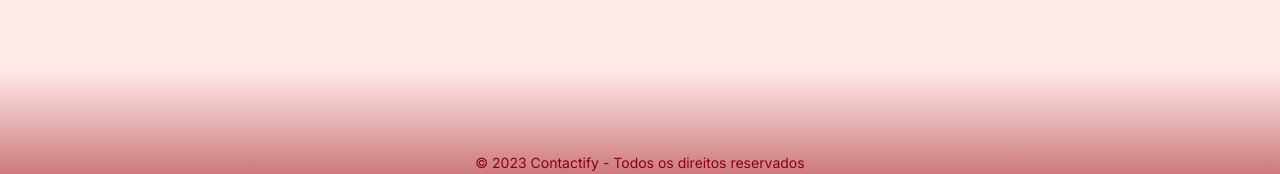
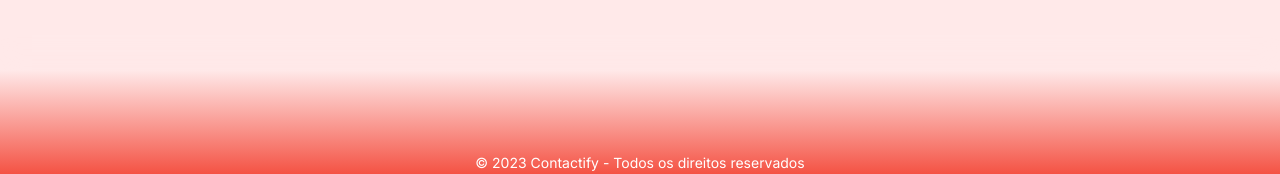
Before and after one commit to sanielnascimento/contactify, a React (Vite) app: page /login in a window 1280 px wide. Shown: the part 630-804 px from the top of the page. Built offline with nearby package versions, Linux system fonts and the light colour scheme; no server answers.

Commit message:
feat: footer styles finalized

```diff
--- a/src/components/Footer/index.tsx
+++ b/src/components/Footer/index.tsx
@@ -7,7 +7,7 @@ export const Footer = () => {
       <StyledText
         tag="p"
         className=""
-        color="--color-primary"
+        color="--color-white-fixed"
         text="height"
         lineHeight="2"
       >
--- a/src/components/Footer/styles.ts
+++ b/src/components/Footer/styles.ts
@@ -1,16 +1,21 @@
 import styled from "styled-components";
 
 export const StyledFooter = styled.footer`
+  position: relative;
+  bottom: 42px;
   display: flex;
   flex-direction: column;
   justify-content: flex-end;
   align-items: center;
   height: 13.4vh;
-  width: 100vw;
+  width: 100%;
   background: linear-gradient(
     180deg,
     var(--color-red-600) 0%,
-    var(--color-red-300) 100%
+    var(--color-brand-o) 100%
   );
   box-shadow: 0px -15px 20px 0px var(--color-red-600);
+  @media (min-width: 760px) {
+    bottom: 0;
+  }
 `;
--- a/src/components/Painel/styles.ts
+++ b/src/components/Painel/styles.ts
@@ -118,7 +118,7 @@ export const StyledPainel = styled.aside`
       }
     }
   }
-  @media (max-width: 760px) {
+  @media (max-width: 759px) {
     position: fixed;
     bottom: 0;
     right: 0;
@@ -128,7 +128,7 @@ export const StyledPainel = styled.aside`
     min-height: 4.5rem;
     max-width: 100%;
     flex-direction: row;
-    background-color: var(--color-red-300);
+    background-color: var(--color-brand-o);
     z-index: 99;
 
     .interactive {
@@ -139,6 +139,11 @@ export const StyledPainel = styled.aside`
         outline: none;
         border: none;
         width: 6rem;
+        color: var(--color-red-600);
+        &:hover {
+          background-color: var(--color-primary);
+          border: 0.1rem solid var(--color-primary);
+        }
         > span {
           display: none;
         }
```
